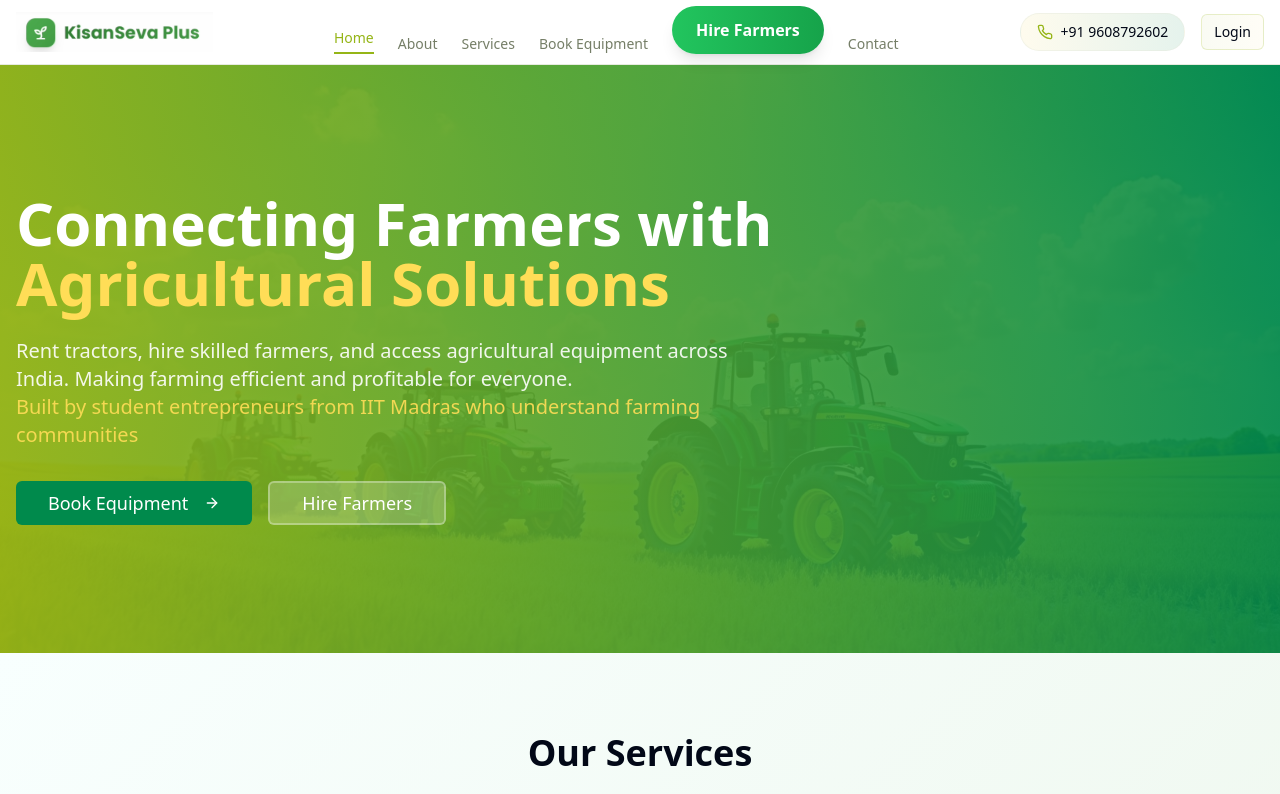
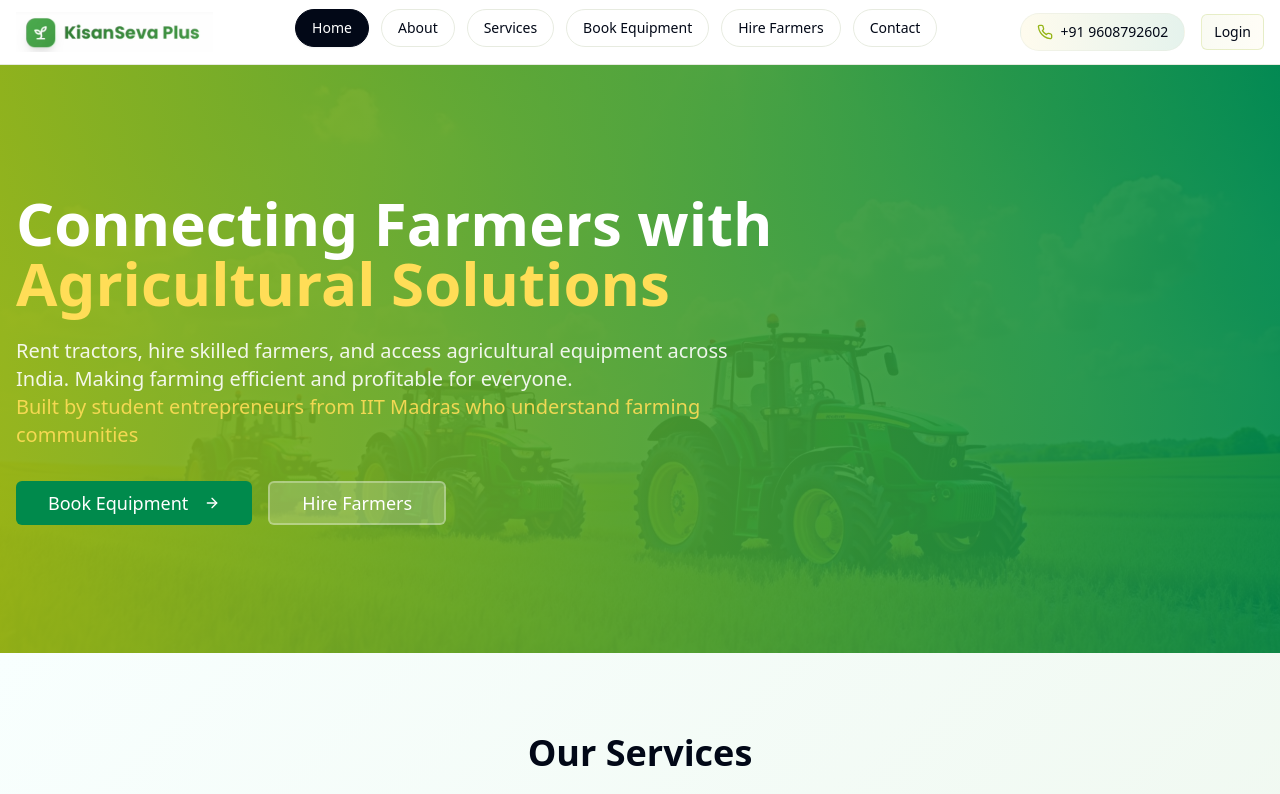
Before and after one commit to Arvindkumar7738600/agri-link-plaza, a React (Vite) app: page / in a window 1280 px wide. Shown: the top 794 px of the page. Built offline with nearby package versions, Linux system fonts and the light colour scheme.

Commit message:
Refactor header navigation
Update header navigation to use buttons for all links, styled with a gradient background and improved font color, arranged in the bottom middle.

```diff
--- a/src/components/Header.tsx
+++ b/src/components/Header.tsx
@@ -30,29 +30,18 @@ const Header = () => {
           </Link>
 
           {/* Desktop Navigation */}
-          <nav className="hidden md:flex items-end space-x-6 pb-1">
+          <nav className="hidden md:flex items-center justify-center space-x-3 pb-2">
             {navigation.map((item) => (
               <Link
                 key={item.name}
                 to={item.href}
-                className={`relative transition-all duration-300 group ${
-                  item.name === "Hire Farmers"
-                    ? `px-6 py-3 rounded-full font-semibold text-white shadow-lg transition-all duration-300 ${
-                        item.current
-                          ? "bg-gradient-to-r from-green-500 to-green-600 shadow-green-500/25"
-                          : "bg-gradient-to-r from-green-500 to-green-600 hover:from-green-600 hover:to-green-700 hover:shadow-green-500/30 hover:scale-105"
-                      }`
-                    : `text-sm font-medium transition-colors hover:text-primary ${
-                        item.current
-                          ? "text-primary border-b-2 border-primary pb-1"
-                          : "text-muted-foreground"
-                      }`
+                className={`px-4 py-2 rounded-full text-sm font-medium transition-all duration-300 border ${
+                  item.current
+                    ? "bg-foreground text-background border-foreground shadow-sm"
+                    : "bg-background text-foreground border-border hover:bg-muted hover:border-muted-foreground hover:shadow-sm"
                 }`}
               >
-                <span className={item.name === "Hire Farmers" ? "relative z-10" : ""}>{item.name}</span>
-                {item.name === "Hire Farmers" && (
-                  <div className="absolute inset-0 bg-white/10 rounded-full opacity-0 group-hover:opacity-100 transition-opacity duration-300"></div>
-                )}
+                {item.name}
               </Link>
             ))}
           </nav>
```
